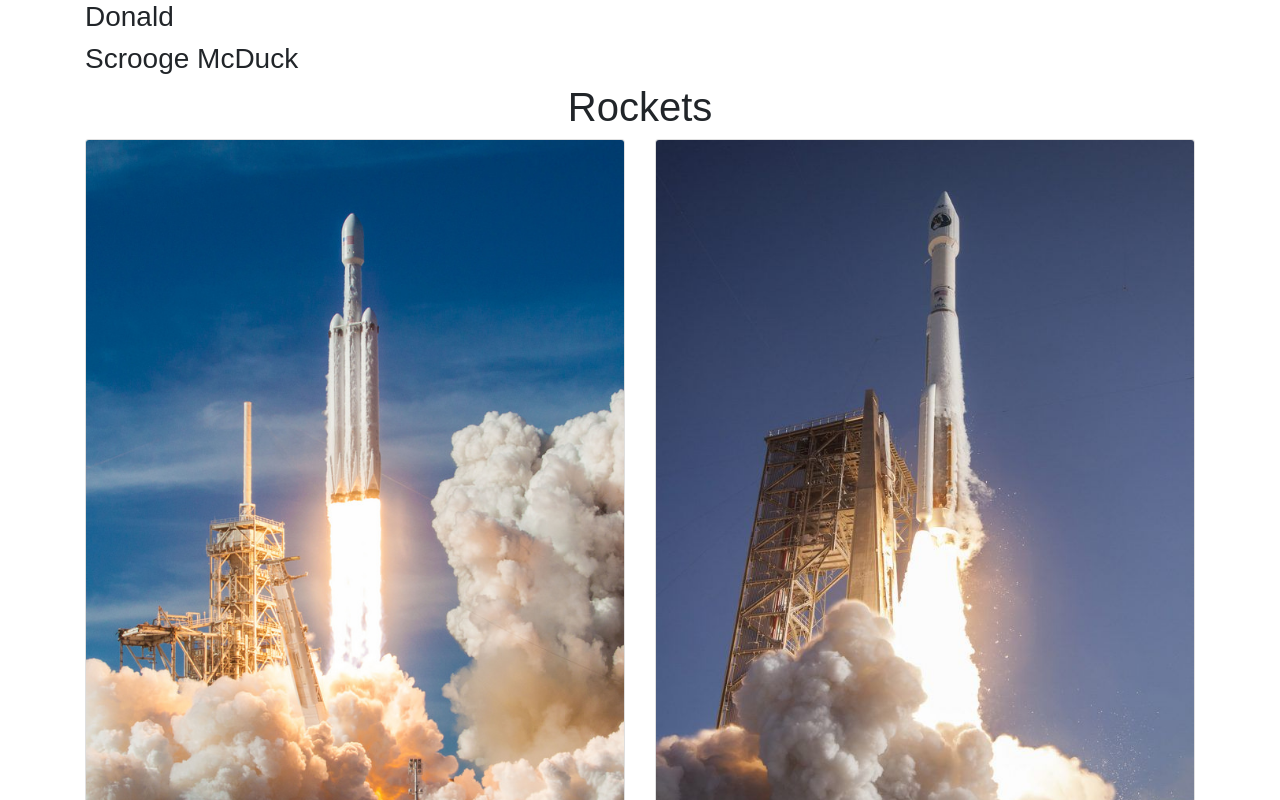
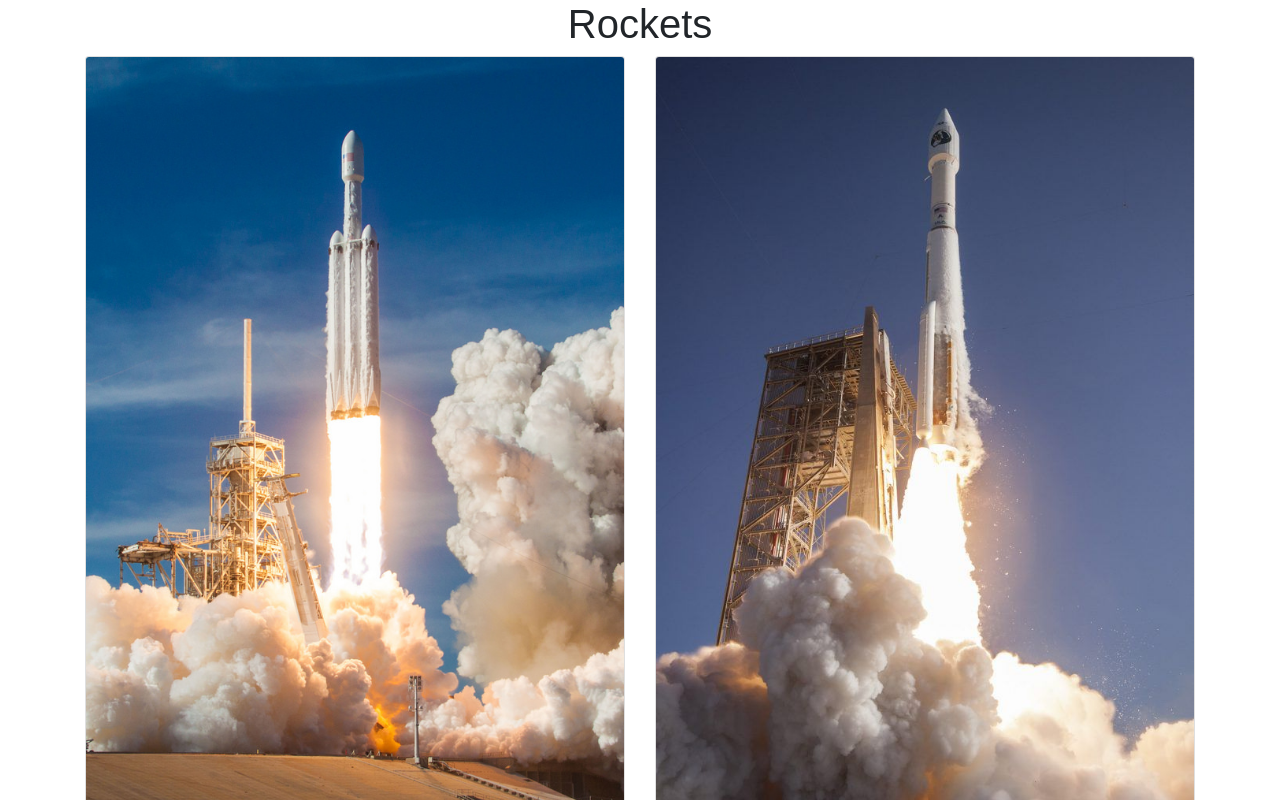
Before and after one commit to macsj200/rockets, a React (Create React App) app: page / in a window 1280 px wide. Shown: the top 800 px of the page. Built offline with nearby package versions, Linux system fonts and the light colour scheme.

Commit message:
no ducks

```diff
--- a/src/App.js
+++ b/src/App.js
@@ -5,22 +5,6 @@ import falconheavy from './falconheavy.jpg';
 import { RocketList } from './components/RocketList';
 
 export const RocketContext = React.createContext('rockets');
-
-function DisplayDuck(props) {
-  return <h3>{props.duck.name}</h3>
-}
-
-function ListDucks(props) {
-  return props.ducks.map(duck => <DisplayDuck duck={duck} />)
-}
-
-function DuckScreen(props) {
-  return <ListDucks ducks={props.ducks} />
-}
-
-function AppContainer(props) {
-  return <DuckScreen ducks={props.ducks} />
-}
 
 class App extends Component {
   state = {
@@ -42,7 +26,6 @@ class App extends Component {
     return (
       <RocketContext.Provider value={rockets}>
         <div className="container">
-          <DuckScreen ducks={[ {name: 'Donald' }, { name: 'Scrooge McDuck' }]} />
           <div className="row">
             <div className="col-sm">
               <h1 className="text-center">Rockets</h1>
```
